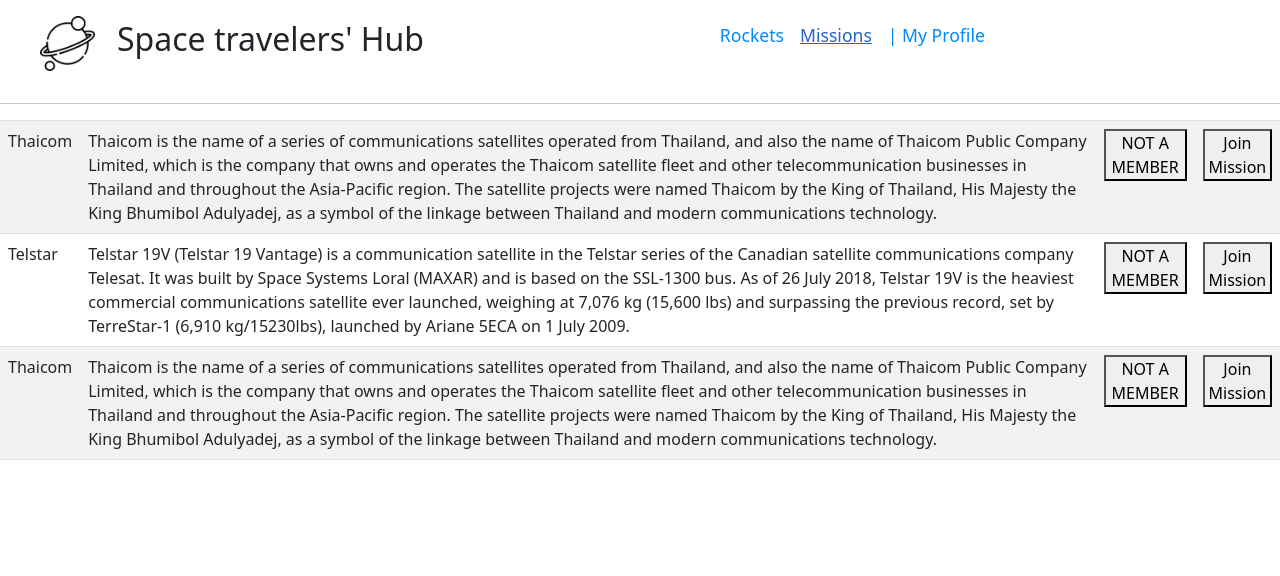
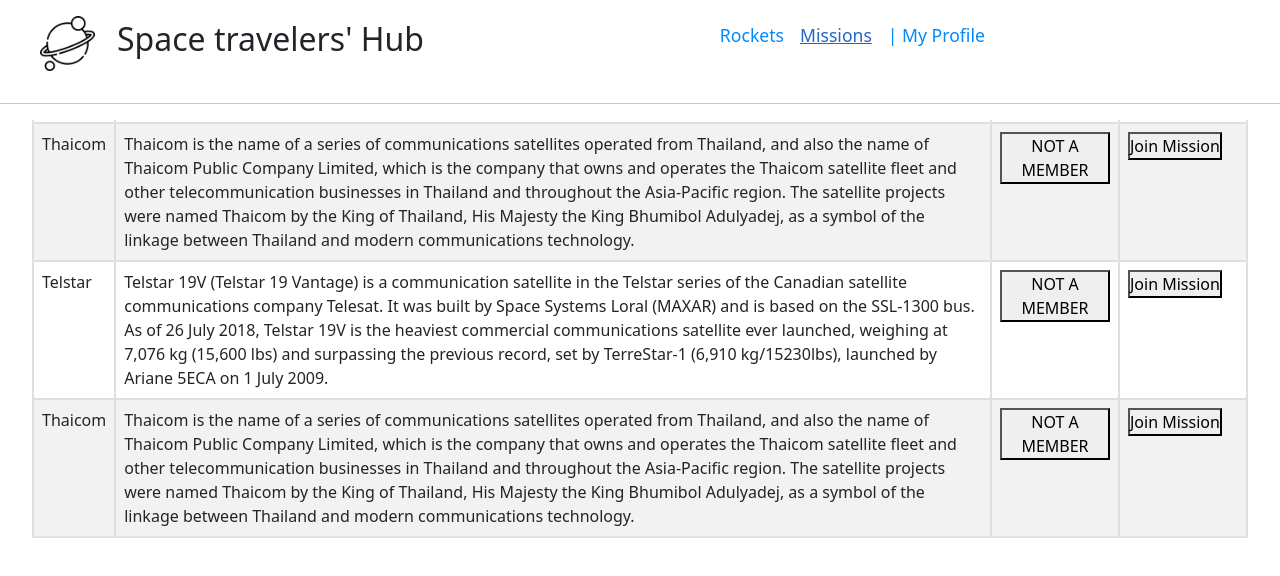
Before and after one commit to Besufekad-HAZ/Space-Travelers, a React (Create React App) app: page /Missions in a window 1280 px wide. Shown: the top 576 px of the page. Built offline with nearby package versions, Linux system fonts and the light colour scheme.

Commit message:
fix eslint and stylint errors

```diff
--- a/src/App.css
+++ b/src/App.css
@@ -1,4 +1,5 @@
-@import url('https://fonts.googleapis.com/css2?family=Dancing+Script:wght@400;600;700&family=Montserrat:ital,wght@0,100;0,200;0,300;0,400;1,300;1,400&family=Poppins:wght@200&family=Roboto+Slab:wght@200;300;400&family=Roboto:ital,wght@0,300;0,400;0,700;1,300&display=swap');
+@import url("https://fonts.googleapis.com/css2?family=Dancing+Script:wght@400;600;700&family=Montserrat:ital,wght@0,100;0,200;0,300;0,400;1,300;1,400&family=Poppins:wght@200&family=Roboto+Slab:wght@200;300;400&family=Roboto:ital,wght@0,300;0,400;0,700;1,300&display=swap");
+
 * {
   box-sizing: border-box;
   margin: 0;
@@ -6,7 +7,7 @@
 }
 
 body {
-  font-family: 'Montserrat', sans-serif;
+  font-family: "Montserrat", sans-serif;
   background-color: #f5f5f5;
 }
 
--- a/src/component/Navbar.css
+++ b/src/component/Navbar.css
@@ -3,7 +3,7 @@
   position: fixed;
   top: 0;
   left: 0;
-  background-color: #ffffff;
+  background-color: #fff;
   margin-bottom: 2%;
 }
 
--- a/src/component/mission.css
+++ b/src/component/mission.css
@@ -1,3 +1,19 @@
 .table-container {
-    margin-top: 5rem;
+  width: 95%;
+  margin-inline: auto;
+  margin-top: 5rem;
 }
+
+.main-table {
+  border: 2px solid #e7e7e7;
+}
+
+.main-table td,
+.main-table th {
+  border: 2px solid #dfdfdf;
+}
+
+.button-status,
+.button-join {
+  width: 8em;
+}
--- a/src/component/rockets.css
+++ b/src/component/rockets.css
@@ -26,7 +26,7 @@
 
 .reserved-btn {
   background-color: rgb(42, 135, 228);
-  color: #ffffff;
+  color: #fff;
   border-radius: 6px;
 }
 
@@ -51,6 +51,7 @@ button.cancel-btn {
   padding-top: 10px;
   text-align: left;
 }
+
 .res-span {
   background-color: rgb(103, 193, 254);
   padding: 1px 4px;
```
